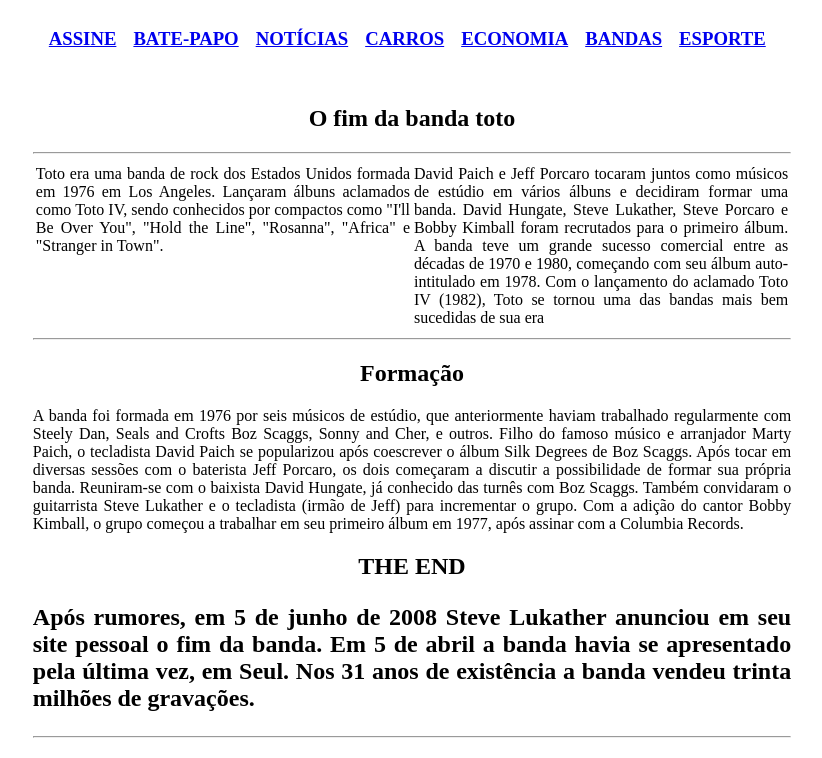
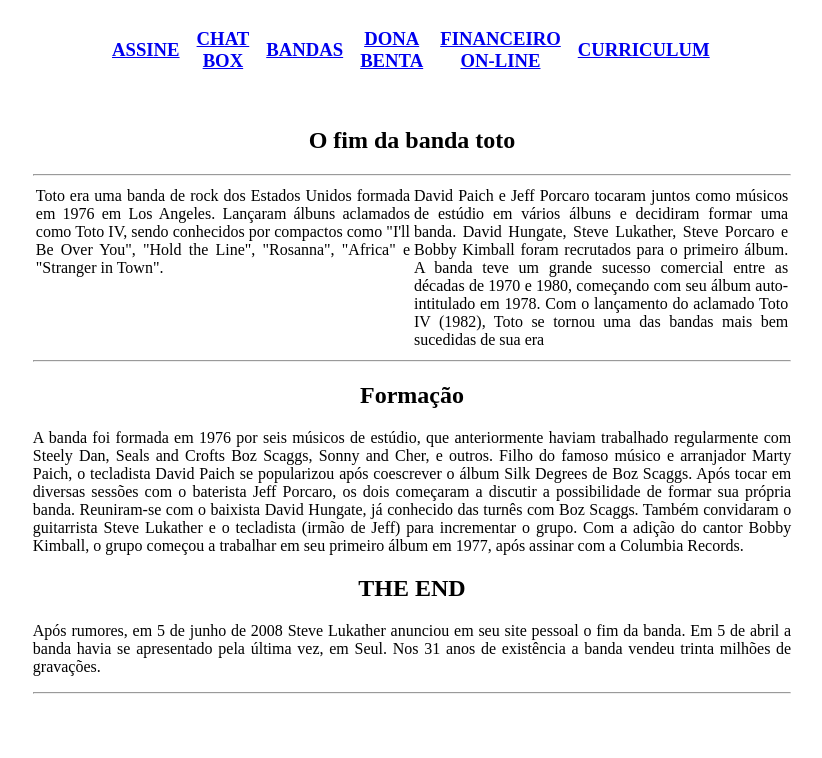
Before and after one commit to breno-sapucaia/responsive-web-development-exercises, a plain HTML site: page index.html in a window 1280 px wide. Shown: the part 86-844 px from the top of the page, without its empty margins (228-1050 px from the left). After the commit the page ends 800 px from the top, so only its background shows below. Drawn offline with Linux system fonts and the light colour scheme.

Commit message:
organizacao de repositorio

```diff
--- a/index.html
+++ b/index.html
@@ -2,7 +2,7 @@
 	<head>
 		<title> Ne'ws </title>
 	</head>
-	<body  style="text-align:justify">
+	<body  style="text-align:justify;">
 
 	<table style="margin-left:20%;margin-right:20%;" cellspacing="15">
 		<tr>
@@ -11,15 +11,14 @@
 		</tr>
 	</table>
 
-	<table style="margin-left:20%;margin-right:20%;" cellspacing="15">
-		<tr>
+	<table style="margin-left:25%;margin-right:20%;align:center;" cellspacing="15">
+		<tr >
 			<td><h3><a href="#">ASSINE</h3></a></td>
-			<td><h3><a href="#">BATE-PAPO</h3></a></td>
-			<td><h3><a href="#">NOTÍCIAS</h3></a></td>
-			<td><h3><a href="#">CARROS</h3></a></td>
-			<td><h3><a href="#">ECONOMIA</h3></a></td>
-			<td><h3><a href="#">BANDAS<h3></a></td>
-			<td><h3><a href="#">ESPORTE<h3></a></td>
+			<td><h3 align="center"><a href="#" >CHAT <br>BOX</h3></a></td>
+			<td><h3><a href="#">BANDAS</h3></a></td>
+			<td><h3 align="center"><a href="#">DONA<br> BENTA<h3></a></td>
+			<td><h3 align="center"><a href="#">FINANCEIRO<br>ON-LINE<h3></a></td>
+			<td><h3><a href="#">CURRICULUM<h3></a></td>
 		</tr>
 	</table>
 
@@ -44,10 +43,11 @@
 		A banda foi formada em 1976 por seis músicos de estúdio, que anteriormente haviam trabalhado regularmente com Steely Dan, Seals and Crofts Boz Scaggs, Sonny and Cher, e outros. Filho do famoso músico e arranjador Marty Paich, o tecladista David Paich se popularizou após coescrever o álbum Silk Degrees de Boz Scaggs. Após tocar em diversas sessões com o baterista Jeff Porcaro, os dois começaram a discutir a possibilidade de formar sua própria banda. Reuniram-se com o baixista David Hungate, já conhecido das turnês com Boz Scaggs. Também convidaram o guitarrista Steve Lukather e o tecladista (irmão de Jeff) para incrementar o grupo. Com a adição do cantor Bobby Kimball, o grupo começou a trabalhar em seu primeiro álbum em 1977, após assinar com a Columbia Records.
 		</p>
 
-		<h2 style="text-align:center; "> THE END <h2>
+		<h2 style="text-align:center; "> THE END </h2>
 		<p style="margin-left:20%;margin-right:20%;">
 		Após rumores, em 5 de junho de 2008 Steve Lukather anunciou em seu site pessoal o fim da banda. Em 5 de abril a banda havia se apresentado pela última vez, em Seul. Nos 31 anos de existência a banda vendeu trinta milhões de gravações.
 		</p>
 		<hr style="margin-left:20%;margin-right:20%;"/>
 
 	</body>
+</html>
```
Also changed, not shown: bandas/toto.html (added, +23 -0 lines), img/mundo.jpg (renamed from mundo.jpg).
